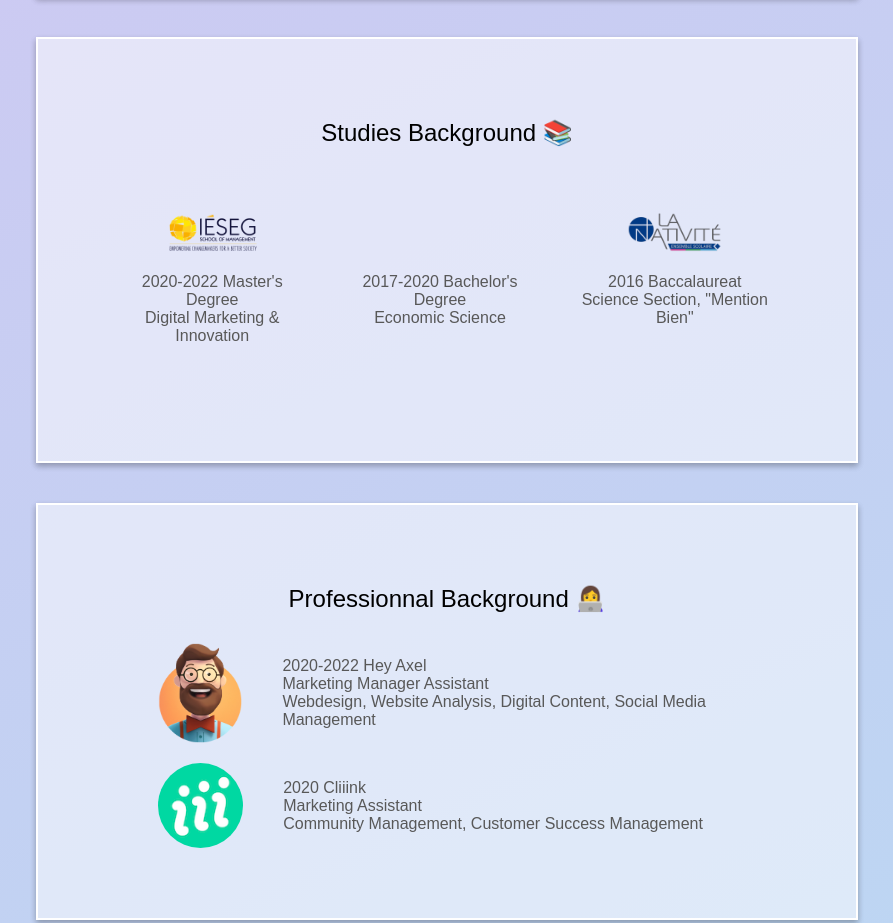
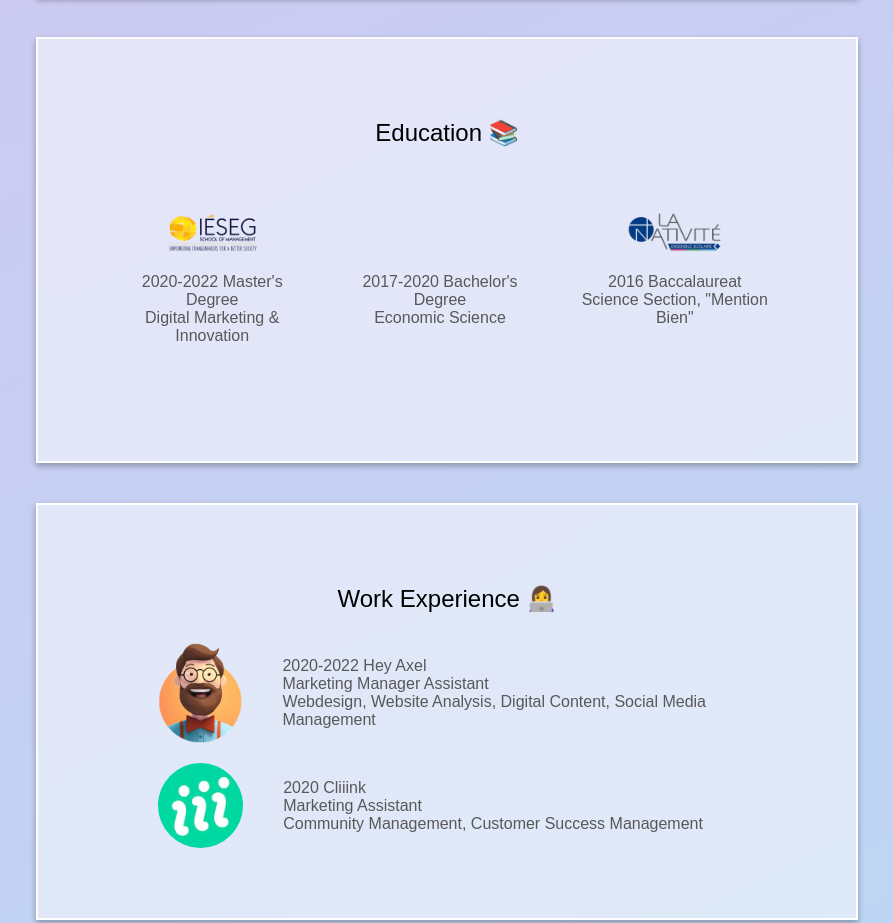
Before and after one commit to estelle-nguyen/my-profile, a plain HTML site: page index.html in a window 1280 px wide. Shown: the part 470-1393 px from the top of the page, without its empty margins (193-1086 px from the left). Drawn offline with Linux system fonts and the light colour scheme.

Commit message:
Add files via upload

```diff
--- a/index.html
+++ b/index.html
@@ -24,7 +24,7 @@
     </div>
 
     <div class="container" id="studies">
-        <h2>Studies Background 📚</h2>
+        <h2>Education 📚</h2>
         <div id="studies-background">
             <div class="studies-section">
                 <img src="images/ieseg.png" alt="">
@@ -42,7 +42,7 @@
     </div>
 
     <div class="container" id="professionnal">
-        <h2>Professionnal Background 👩‍💻</h2>
+        <h2>Work Experience 👩‍💻</h2>
         <div id="professionnal-background">
             <div class="professionnal-section">
                 <img src="images/axel.png" alt="">
@@ -145,7 +145,7 @@
             <div class="passions-section">
                 <img src="images/sport.jpg" alt="">
                 <h3>Sport 💪</h3>
-                <p>I love spending my energy with some physical activities : fitness training, hiking, volley-ball and pétanque of course !</p>
+                <p>I love spending my energy with many physical activities : fitness training, hiking, volley-ball and pétanque of course !</p>
             </div>
 
 
```
